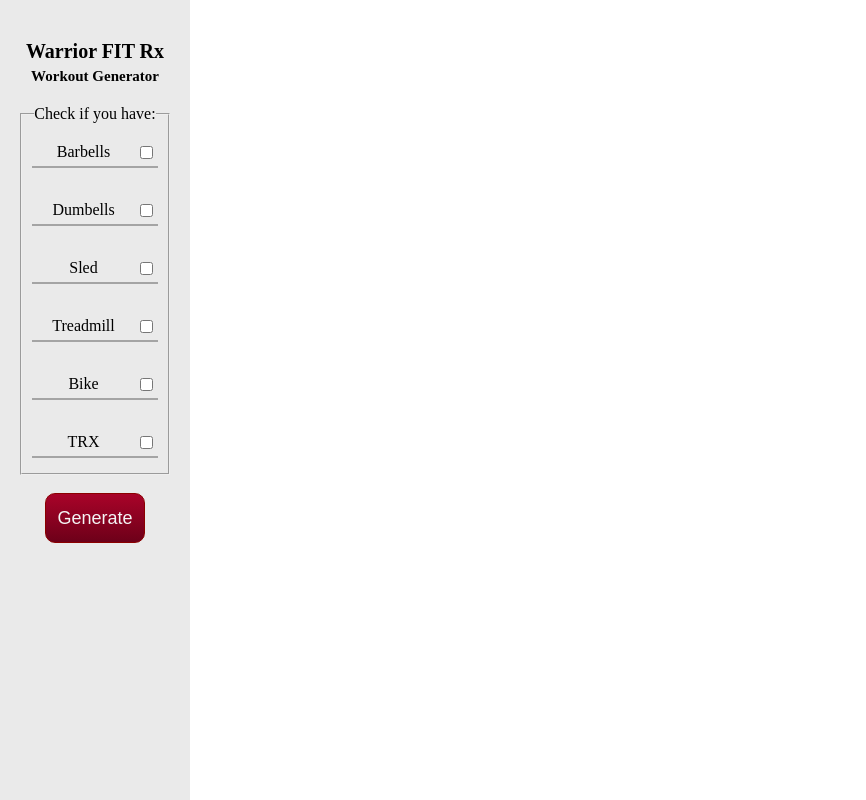
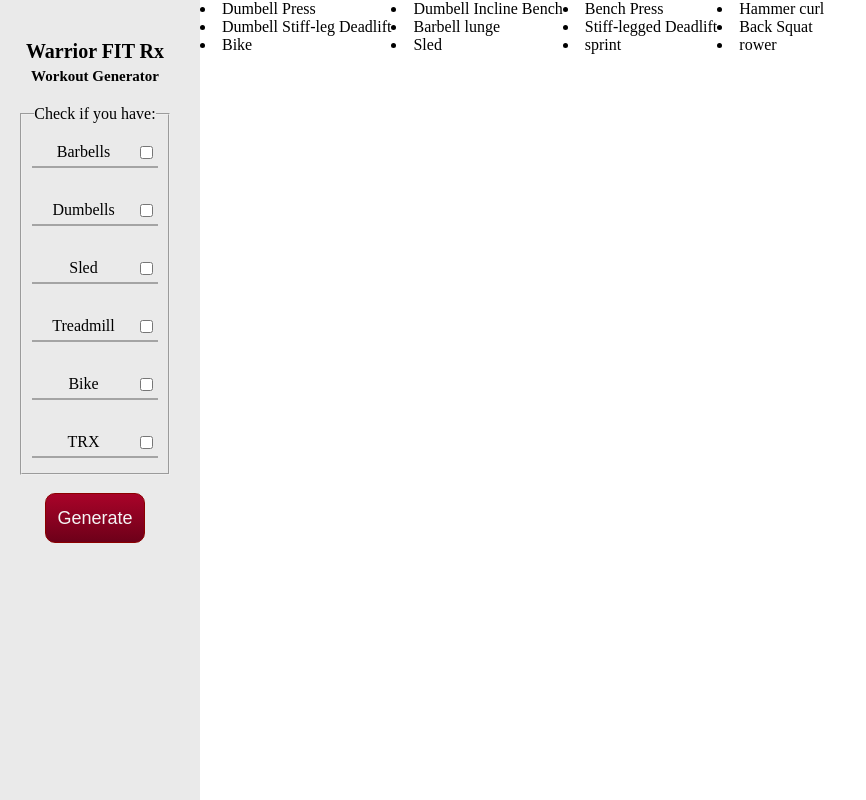
Before and after one commit to jechristop1/warriorWorkoutGen, a plain HTML site: page index.html in a window 1280 px wide. Shown: the whole page, without its empty margins (0-866 px from the left). Drawn offline with Linux system fonts and the light colour scheme.

Commit message:
worked on generator and put results into divs

```diff
--- a/index.html
+++ b/index.html
@@ -48,11 +48,11 @@
         </form>
     </div>
 
-        <div id="workoutDiv">
-            <div id="upperOutput"></div>
-            <div id="lowerOutput"></div>
-            <div id="cardioOutput"></div>
-        </div>
+
+    <div class="workoutDiv"></div>
+    <div class="workoutDiv"></div>
+    <div class="workoutDiv"></div>
+    <div class="workoutDiv"></div>
 
 
     <script src="js/app.js"></script>
--- a/js/app.js
+++ b/js/app.js
@@ -1,68 +1,61 @@
-(function(){
+(function () {
 
-    var upperEx, lowerEx, cardioEx, i;
+    var barbellUpperDB = ['Bench Press','Military Press','Bent-over Row', 'Push Press', 'Close-grip Bench Press', 'barbell curl'];
+    var barbellLowerDB = ['Back Squat','Front Squat','Deadlift', 'Stiff-legged Deadlift', 'Barbell lunge', 'Trap bar Deadlift'];
+    var dumbellUpperDB = ['Dumbell Incline Bench','Dumbell Press','Dumbell Curls', 'Shoulder Laterals', 'Tricep Extension', 'Hammer curl'];
+    var dumbellLowerDB = ['Dumbell Lunge','Dumbell Stiff-leg Deadlift','Dumbell Step Ups', 'Sumo Squat', 'ex5', 'ex6'];
+    var cardioDB = ['Sled','Treadmill','Bike', 'sprint', 'elliptical', 'rower'];
 
-    var barbellUpper = ['Bench Press','Military Press','Bent-over Row', 'Push Press', 'Close-grip Bench Press'];
-    var barbellLower = ['Back Squat','Front Squat','Deadlift', 'Stiff-legged Deadlift', 'Barbell lunge'];
-    var dumbellUpper = ['Dumbell Incline Bench','Dumbell Press','Dumbell Curls', 'Shoulder Laterals', 'Tricep Extension'];
-    var dumbellLower = ['Dumbell Lunge','Dumbell Stiff-leg Deadlift','Dumbell Step Ups', 'Sumo Squat'];
-    var cardio = ['Sled','Treadmill','Bike'];
+    var totalUpperEx = [], totalLowerEx = [], totalCardioEx = [], upperWorkout = [], lowerWorkout = [], cardioWorkout = [];
 
-    var upperOutputDiv = document.getElementById("upperOutput");
-
-    upperEx = barbellUpper.concat(dumbellUpper);
-    lowerEx = barbellLower.concat(dumbellLower);
-
-    //function generateUpperExcercise(upperEx){
-    //    var prevRandExercise = "";
-    //    var upperBodyExercise;
-    //    upperOutputDiv.innerHTML = '<ul>';
-    //    for (i = 1; i <= 4; i++) {
-    //        prevRandExercise = upperBodyExercise;
-    //        upperBodyExercise = upperEx[Math.floor(Math.random() * upperEx.length)];
-    //
-    //        if (upperBodyExercise === prevRandExercise) {
-    //            upperBodyExercise = upperEx[Math.floor(Math.random() * upperEx.length)];
-    //        };
-    //        upperOutputDiv.innerHTML += '<li>' + upperBodyExercise + '</li>';
-    //    };
-    //    upperOutputDiv.innerHTML += '</ul>';
-    //
-    //
-    //};
-
-    //generateUpperExcercise(upperEx);
-
-
-    var theWorkout = [];
+    totalUpperEx = barbellUpperDB.concat(dumbellUpperDB);
+    totalLowerEx = barbellLowerDB.concat(dumbellLowerDB);
+    totalCardioEx = cardioDB;
 
     function random(max) {
         return Math.floor(Math.random() * max);
     }
 
-    for (var i = 0; i < 2; i++) {
-        var upperBodyExercise = upperEx[random(upperEx.length)];
-        var lowerBodyExercise = lowerEx[random(lowerEx.length)];
-        if (theWorkout.indexOf(upperBodyExercise) === -1) {
-            theWorkout.push(upperBodyExercise);
-        } else {
-            --i;
+
+    var exerciseGenerator = function(workoutArray, exerDatabase){
+        for (var i = 0; i < 4; i++) {
+            var exercise = exerDatabase[random(exerDatabase.length)];
+            if (workoutArray.indexOf(exercise) === -1) {
+                workoutArray.push(exercise);
+            } else {
+                --i;
+            }
         }
-        if (theWorkout.indexOf(lowerBodyExercise) === -1) {
-            theWorkout.push(lowerBodyExercise);
-        } else {
-            --i;
-        }
-    }
 
+        return workoutArray;
+    };
 
-    console.log(theWorkout);
+    var upper = exerciseGenerator(upperWorkout, totalUpperEx);
+
+    console.log( upper);
+
+    var lower = exerciseGenerator(lowerWorkout, totalLowerEx);
+    console.log(lower);
+
+    var cardio = exerciseGenerator(cardioWorkout, totalCardioEx);
+    console.log(cardio);
 
 
 
 
+    var workoutDivs = document.getElementsByClassName("workoutDiv");
+
+    for (i = 0; i < workoutDivs.length; i++) {
 
 
+
+        workoutDivs[i].innerHTML = '<ul>';
+        workoutDivs[i].innerHTML += '<li>' + upper[i] + '</li>';
+        workoutDivs[i].innerHTML += '<li>' + lower[i] + '</li>';
+        workoutDivs[i].innerHTML += '<li>' + cardio[i] + '</li>';
+        workoutDivs[i].innerHTML += '</ul>';
+
+    };
 
 
 
```
